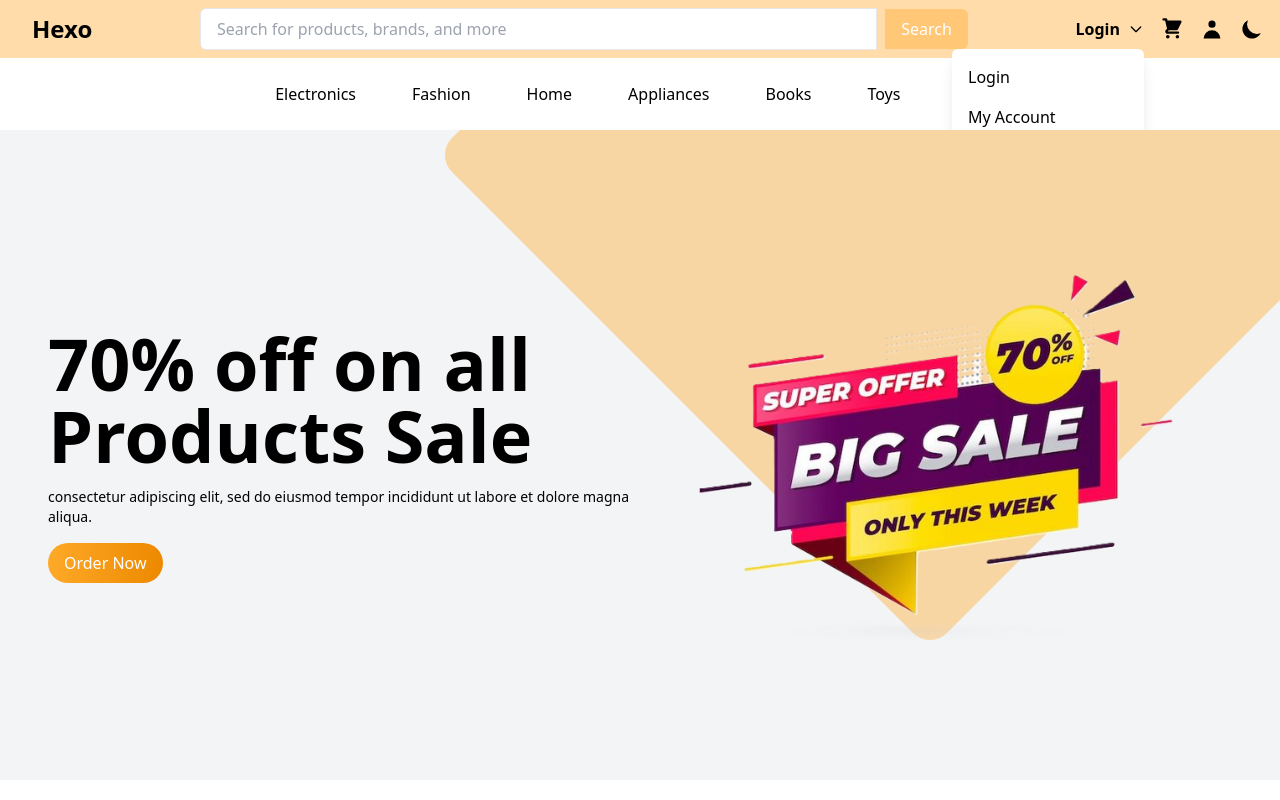
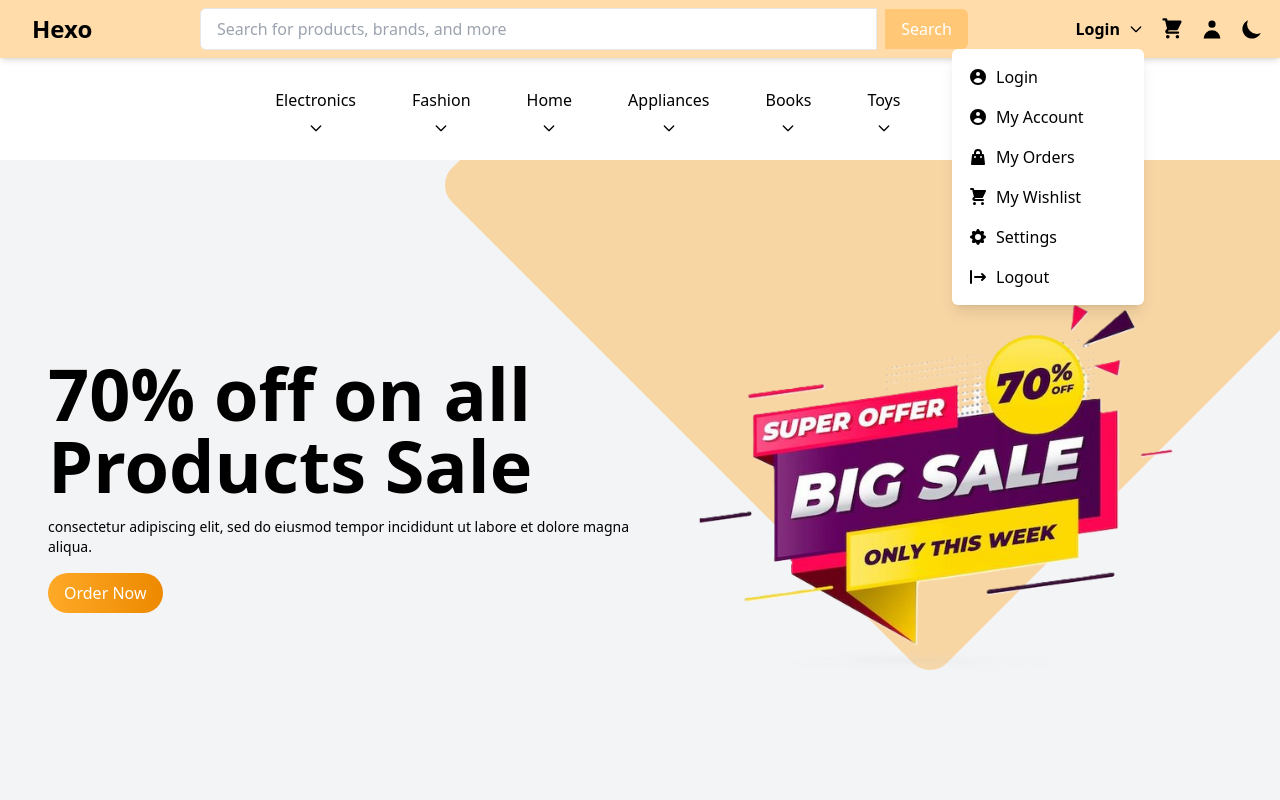
Before and after one commit to hexoinnovation/ecommerce, a React (Vite) app: page / in a window 1280 px wide. Both pictures are taken after a click on the button "Login". Shown: the top 800 px of the page. Built offline with nearby package versions, Linux system fonts and the light colour scheme.

Commit message:
scroll appears

```diff
--- a/src/components/Navbar/Navbar.jsx
+++ b/src/components/Navbar/Navbar.jsx
@@ -1,8 +1,9 @@
 import React, { useState } from 'react';
-import { MoonIcon, SunIcon, ShoppingCartIcon, UserIcon } from '@heroicons/react/solid'; // Importing icons from Heroicons
+import { MoonIcon, SunIcon, ShoppingCartIcon, UserIcon, UserCircleIcon, ShoppingBagIcon, CogIcon, LogoutIcon } from '@heroicons/react/solid'; // Importing icons from Heroicons
 
 const Navbar = () => {
   // State for dropdown visibility, theme toggle, sidebar visibility
+  const [openCategoryIndex, setOpenCategoryIndex] = useState(null); // For mobile dropdown toggle
   const [dropdownOpen, setDropdownOpen] = useState(false);
   const [isDarkMode, setIsDarkMode] = useState(false);
   const [sidebarOpen, setSidebarOpen] = useState(false);
@@ -24,25 +25,39 @@ const Navbar = () => {
 
   // Categories and their respective names
   const categories = [
-    { name: 'Electronics' },
-    { name: 'Fashion' },
-    { name: 'Home' },
-    { name: 'Appliances' },
-    { name: 'Books' },
-    { name: 'Toys' },
-    { name: 'Sports' },
+    { name: 'Electronics', subcategories: ['Phones', 'Laptops', 'Cameras'] },
+    { name: 'Fashion', subcategories: ['Men', 'Women', 'Kids'] },
+    { name: 'Home', subcategories: ['Furniture', 'Decor', 'Appliances'] },
+    { name: 'Appliances', subcategories: ['Kitchen', 'Laundry', 'Cleaning'] },
+    { name: 'Books', subcategories: ['Fiction', 'Non-Fiction', 'E-books'] },
+    { name: 'Toys', subcategories: ['Action Figures', 'Dolls', 'Puzzles'] },
+    { name: 'Sports', subcategories: ['Football', 'Basketball', 'Fitness'] },
   ];
+
+  // Toggle category dropdown visibility for mobile view
+  const toggleCategoryDropdown = (index) => {
+    if (openCategoryIndex === index) {
+      setOpenCategoryIndex(null); // Close dropdown if it's already open
+    } else {
+      setOpenCategoryIndex(index); // Open the selected category dropdown
+    }
+  };
+
+  // Toggle login dropdown
+  const toggleLoginDropdown = () => {
+    setDropdownOpen(!dropdownOpen);
+  };
 
   return (
     <div>
       {/* Upper Navbar */}
-      <nav className="bg-primary/40 text-black shadow-md">
+      <nav className="bg-primary/40 text-black dark:bg-gray-900 dark:text-white shadow-md fixed top-0 left-0 w-full z-50">
         <div className="max-w-screen-xl mx-auto flex items-center justify-between px-4 py-2">
           {/* Left Side (Toggle Menu and Logo) */}
           <div className="flex items-center space-x-4">
             {/* Mobile toggle button */}
             <button
-              className="lg:hidden text-black"
+              className="lg:hidden text-black dark:text-white"
               onClick={toggleSidebar}
             >
               <svg className="w-6 h-6" fill="none" stroke="currentColor" viewBox="0 0 24 24" xmlns="http://www.w3.org/2000/svg">
@@ -62,10 +77,10 @@ const Navbar = () => {
             <div className="flex items-center space-x-2 flex-grow max-w-3xl">
               <input
                 type="text"
-                className="w-full py-2 px-4 border rounded-l-md focus:outline-none focus:ring-2 focus:ring-yellow-500"
+                className="w-full py-2 px-4 border rounded-l-md focus:outline-none focus:ring-2 focus:ring-yellow-500 dark:bg-gray-800 dark:text-white"
                 placeholder="Search for products, brands, and more"
               />
-              <button className="bg-primary/40 text-white px-4 py-2 rounded-r-md hover:bg-yellow-600">
+              <button className="bg-primary/40 text-white px-4 py-2 rounded-r-md hover:bg-yellow-600 dark:bg-yellow-500 dark:hover:bg-yellow-400">
                 Search
               </button>
             </div>
@@ -76,8 +91,8 @@ const Navbar = () => {
             {/* Login Button with Dropdown */}
             <div className="relative">
               <button
-                className="text-black font-semibold flex items-center space-x-2"
-                onClick={() => setDropdownOpen(!dropdownOpen)}
+                className="text-black dark:text-white font-semibold flex items-center space-x-2"
+                onClick={toggleLoginDropdown}
               >
                 <span>Login</span>
                 <svg
@@ -97,28 +112,47 @@ const Navbar = () => {
               </button>
 
               {dropdownOpen && (
-                <div className="absolute right-0 mt-2 w-48 bg-white text-black shadow-lg rounded-md py-2">
-                  <button className="flex items-center px-4 py-2 hover:bg-gray-100">Login</button>
-                  <button className="flex items-center px-4 py-2 hover:bg-gray-100">My Account</button>
-                  <button className="flex items-center px-4 py-2 hover:bg-gray-100">My Orders</button>
-                  <button className="flex items-center px-4 py-2 hover:bg-gray-100">My Wishlist</button>
-                  <button className="flex items-center px-4 py-2 hover:bg-gray-100">Logout</button>
+                <div className="absolute right-0 mt-2 w-48 bg-white dark:bg-gray-800 text-black dark:text-white shadow-lg rounded-md py-2">
+                  <button className="flex items-center px-4 py-2 hover:bg-gray-100 dark:hover:bg-gray-700">
+                    <UserCircleIcon className="w-5 h-5 mr-2" />
+                    Login
+                  </button>
+                  <button className="flex items-center px-4 py-2 hover:bg-gray-100 dark:hover:bg-gray-700">
+                    <UserCircleIcon className="w-5 h-5 mr-2" />
+                    My Account
+                  </button>
+                  <button className="flex items-center px-4 py-2 hover:bg-gray-100 dark:hover:bg-gray-700">
+                    <ShoppingBagIcon className="w-5 h-5 mr-2" />
+                    My Orders
+                  </button>
+                  <button className="flex items-center px-4 py-2 hover:bg-gray-100 dark:hover:bg-gray-700">
+                    <ShoppingCartIcon className="w-5 h-5 mr-2" />
+                    My Wishlist
+                  </button>
+                  <button className="flex items-center px-4 py-2 hover:bg-gray-100 dark:hover:bg-gray-700">
+                    <CogIcon className="w-5 h-5 mr-2" />
+                    Settings
+                  </button>
+                  <button className="flex items-center px-4 py-2 hover:bg-gray-100 dark:hover:bg-gray-700">
+                    <LogoutIcon className="w-5 h-5 mr-2" />
+                    Logout
+                  </button>
                 </div>
               )}
             </div>
 
             {/* Cart Icon */}
-            <button className="text-black">
+            <button className="text-black dark:text-white">
               <ShoppingCartIcon className="w-6 h-6" />
             </button>
 
             {/* Admin Icon (now replaced with a User Icon) */}
-            <button className="text-black">
+            <button className="text-black dark:text-white">
               <UserIcon className="w-6 h-6" />
             </button>
 
             {/* Theme Toggle Button */}
-            <button onClick={toggleTheme} className="text-black">
+            <button onClick={toggleTheme} className="text-black dark:text-white">
               {isDarkMode ? (
                 <SunIcon className="w-6 h-6" />
               ) : (
@@ -133,11 +167,11 @@ const Navbar = () => {
       <div
         className={`lg:hidden fixed inset-0 bg-black bg-opacity-50 z-50 transform ${sidebarOpen ? 'translate-x-0' : 'translate-x-full'} transition-transform duration-300`}
       >
-        <div className="w-64 bg-white p-4 h-full">
+        <div className="w-64 bg-white dark:bg-gray-800 p-4 h-full">
           {/* Close Button */}
           <div className="flex justify-between items-center mb-4">
-            <span className="text-2xl font-bold">Hexo</span>
-            <button onClick={toggleSidebar} className="text-black">
+            <span className="text-2xl font-bold text-black dark:text-white">Hexo</span>
+            <button onClick={toggleSidebar} className="text-black dark:text-white">
               <svg className="w-6 h-6" fill="none" stroke="currentColor" viewBox="0 0 24 24" xmlns="http://www.w3.org/2000/svg">
                 <path strokeLinecap="round" strokeLinejoin="round" strokeWidth="2" d="M6 18L18 6M6 6l12 12" />
               </svg>
@@ -145,21 +179,68 @@ const Navbar = () => {
           </div>
 
           {/* Search Bar */}
-          <div className="mb-4">
+          <div className="mb-4 flex items-center space-x-2">
             <input
               type="text"
-              className="w-full py-2 px-4 border rounded-md focus:outline-none focus:ring-2 focus:ring-yellow-500"
+              className="w-full py-2 px-4 border rounded-md focus:outline-none focus:ring-2 focus:ring-yellow-500 dark:bg-gray-800 dark:text-white"
               placeholder="Search for products, brands, and more"
             />
+            <button className="bg-primary/40 text-white px-4 py-2 rounded-md hover:bg-yellow-600 dark:bg-yellow-500 dark:hover:bg-yellow-400">
+              Search
+            </button>
           </div>
 
-          {/* Login Dropdown */}
-          <div className="relative mb-4">
+          {/* Categories List */}
+          <div>
+            <h3 className="font-semibold text-lg text-black dark:text-white">Categories</h3>
+            <ul className="space-y-2 mt-4">
+              {categories.map((category, index) => (
+                <li key={category.name}>
                   <button
-              className="text-black font-semibold flex items-center space-x-2 w-full"
-              onClick={() => setDropdownOpen(!dropdownOpen)}
+                    onClick={() => toggleCategoryDropdown(index)}
+                    className="w-full text-left flex items-center space-x-2 hover:bg-primary/40 px-4 py-2 rounded-md"
                   >
-              <span>Login</span>
+                    <span>{category.name}</span>
+                    <svg
+                      className={`w-4 h-4 transform transition-all duration-300 ${openCategoryIndex === index ? 'rotate-180' : ''}`}
+                      fill="none"
+                      stroke="currentColor"
+                      viewBox="0 0 24 24"
+                      xmlns="http://www.w3.org/2000/svg"
+                    >
+                      <path strokeLinecap="round" strokeLinejoin="round" strokeWidth="2" d="M19 9l-7 7-7-7" />
+                    </svg>
+                  </button>
+
+                  {/* Subcategories Dropdown */}
+                  {openCategoryIndex === index && (
+                    <div className="bg-white dark:bg-gray-800 text-black dark:text-white shadow-lg rounded-md mt-2 w-full">
+                      <ul className="space-y-2 py-2">
+                        {category.subcategories.map((subcat) => (
+                          <li key={subcat} className="hover:bg-gray-100 dark:hover:bg-gray-700 px-4 py-2 rounded-md">
+                            {subcat}
+                          </li>
+                        ))}
+                      </ul>
+                    </div>
+                  )}
+                </li>
+              ))}
+            </ul>
+          </div>
+        </div>
+      </div>
+
+      {/* Lower Navbar (Desktop View - Category Links) */}
+      <div className="bg-white text-black shadow-sm lg:block hidden mt-16 dark:bg-gray-800 dark:text-white">
+        <div className="max-w-screen-xl mx-auto py-2 px-4">
+          <div className="flex justify-center space-x-6 overflow-x-auto no-scrollbar py-2">
+            {categories.map((category) => (
+              <div key={category.name} className="relative group">
+                <button
+                  className="flex flex-col items-center space-y-2 hover:bg-primary/40 px-4 py-2 rounded-md"
+                >
+                  <span>{category.name}</span>
                   <svg
                     className="w-4 h-4"
                     fill="none"
@@ -172,47 +253,19 @@ const Navbar = () => {
                       strokeLinejoin="round"
                       strokeWidth="2"
                       d="M19 9l-7 7-7-7"
-                ></path>
+                    />
                   </svg>
                 </button>
-
-            {dropdownOpen && (
-              <div className="absolute right-0 mt-2 w-48 bg-white text-black shadow-lg rounded-md py-2">
-                <button className="flex items-center px-4 py-2 hover:bg-gray-100">Login</button>
-                <button className="flex items-center px-4 py-2 hover:bg-gray-100">My Account</button>
-                <button className="flex items-center px-4 py-2 hover:bg-gray-100">My Orders</button>
-                <button className="flex items-center px-4 py-2 hover:bg-gray-100">My Wishlist</button>
-                <button className="flex items-center px-4 py-2 hover:bg-gray-100">Logout</button>
-              </div>
-            )}
-          </div>
-
-          {/* Categories List */}
-          <div>
-            <h3 className="font-semibold text-lg">Categories</h3>
-            <ul className="space-y-2 mt-4">
-              {categories.map((category) => (
-                <li key={category.name} className="text-black hover:bg-gray-100 px-4 py-2 rounded-md">
-                  {category.name}
+                <div className="absolute left-0 hidden group-hover:block bg-white dark:bg-gray-800 text-black dark:text-white shadow-lg rounded-md mt-2 w-48">
+                  <ul className="space-y-2 py-2">
+                    {category.subcategories.map((subcat) => (
+                      <li key={subcat} className="hover:bg-gray-100 dark:hover:bg-gray-700 px-4 py-2 rounded-md">
+                        {subcat}
                       </li>
                     ))}
                   </ul>
                 </div>
               </div>
-      </div>
-
-      {/* Lower Navbar (Desktop View - Category Links, etc.) */}
-      <div className="bg-white text-black shadow-sm lg:block hidden">
-        <div className="max-w-screen-xl mx-auto py-2 px-4">
-          {/* Category Links with Images */}
-          <div className="flex justify-center space-x-6 overflow-x-auto no-scrollbar py-2">
-            {categories.map((category) => (
-              <button
-                key={category.name}
-                className="flex flex-col items-center space-y-2 hover:bg-primary/40 px-4 py-2 rounded-md"
-              >
-                <span>{category.name}</span>
-              </button>
             ))}
           </div>
         </div>
```
Lines whose indentation alone changed are shown as unchanged.
